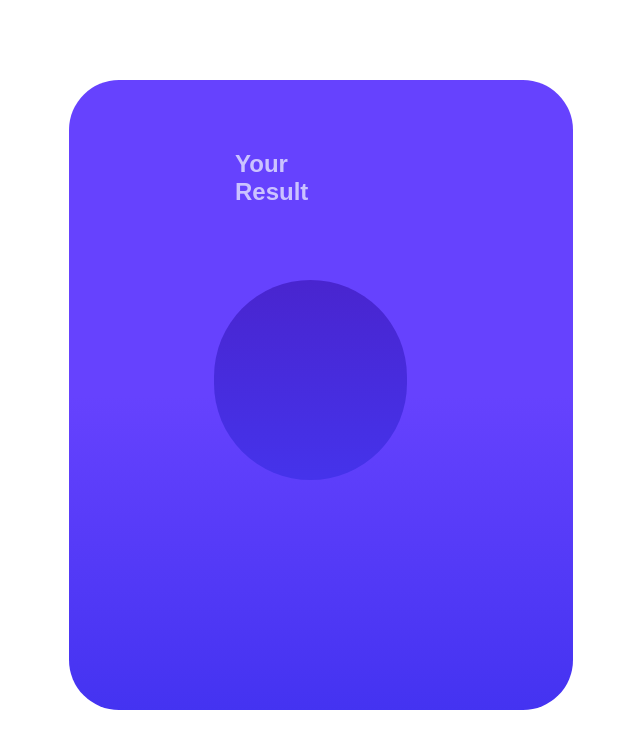
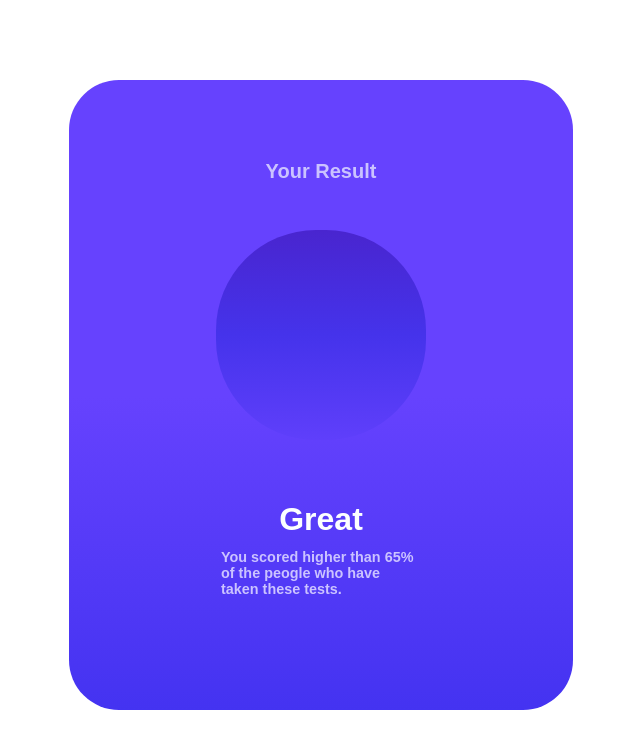
Before and after one commit to Matheus1221/Challeng_1_nb, a plain HTML site: page index.html in a window 1280 px wide. Shown: the whole page, without its empty margins (123-763 px from the left). Drawn offline with Linux system fonts and the light colour scheme; a web font is replaced by a local one.

Commit message:
Resultados content layout finalizado

```diff
--- a/index.html
+++ b/index.html
@@ -18,10 +18,16 @@
     <div class="content">
       <div class="atributes">
         <div class="atr_content">
-          <h2 class="res">Your Result</h2>
+          <h2 class="title">Your Result</h2>
           <div class="circle">
 
           </div>
+        </div>
+        <div class="description">
+          <h1 class="title">Great</h1>
+          <h3 class="text_description">
+            <p>You scored higher than 65% of the peogle who have taken these tests.</p>
+          </h3>
         </div>
       </div>
 
--- a/styles.css
+++ b/styles.css
@@ -25,29 +25,54 @@ body {
   background-image: linear-gradient(to bottom, #6642fe 50%, #4433f1);
   border-radius: 50px 50px 50px 50px;
   display: flex;
-  justify-content: center;
+
+  flex-direction: column;
+  align-items: center;
 }
 .atr_content {
+  position: relative;
+  top: 0;
   margin: 0;
   height: 400px;
   width: 300px;
   display: flex;
   justify-content: center;
+  align-items: center;
+  flex-direction: column;
 }
 
 h2 {
   position: relative;
-  top: 50px;
-  left: 64px;
   height: 30px;
+  font-size: 20px;
+  margin: 0;
   color: #cbc3ff;
 }
 .circle {
   position: relative;
-  height: 200px;
-  width: 240px;
-  top: 200px;
-  right: 64px;
-  background-image: linear-gradient(to bottom, #4925cf, #4533eb);
+  top: 40px;
+  height: 210px;
+  width: 210px;
+  background-image: linear-gradient(to bottom, #4925cf, #4533eb, #5f3ffb);
   border-radius: 100px;
 }
+
+h1 {
+  color: #fcffff;
+}
+.description {
+  display: flex;
+  flex-direction: column;
+  align-items: center;
+  width: 504px;
+}
+.text_description {
+  position: relative;
+  bottom: 40px;
+  width: 200px;
+  font-size: 0.9em;
+  color: #cbc3ff;
+  display: flex;
+  justify-content: center;
+  align-items: center;
+}
```
